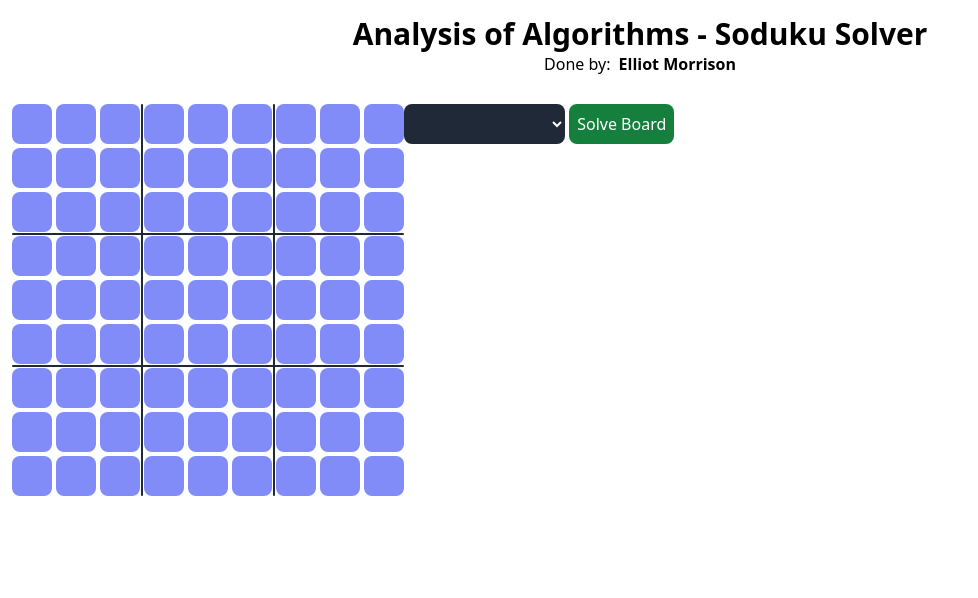
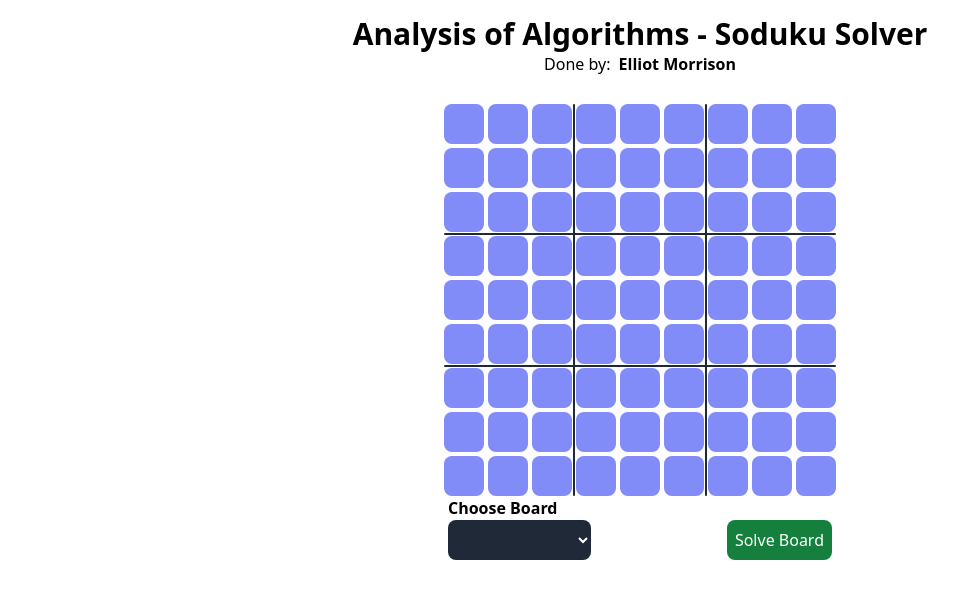
Before and after one commit to EM-CodeReever/AOA-Module-3-and-4, a SvelteKit app: page /soduku-solver in a window 1280 px wide. Shown: the top 598 px of the page, without its empty margins (0-978 px from the left). Built offline with nearby package versions, Linux system fonts and the light colour scheme.

Commit message:
code cleanup and logging data in console

```diff
--- a/src/lib/SodukuBoards.ts
+++ b/src/lib/SodukuBoards.ts
@@ -38,7 +38,7 @@ export let MEDIUM: number[][] = [
 ];
 
 //Another medium board
-export let MEDIUM2: number[][] = [
+export let EASY2: number[][] = [
     [0, 9, 4, 7, 0, 2, 0, 0, 0],
     [0, 0, 0, 0, 0, 9, 5, 0, 0],
     [3, 0, 8, 6, 0, 0, 0, 7, 0],
@@ -64,7 +64,7 @@ export let EASY: number[][] = [
 ];
 
 //Another easy board
-export let EASY2: number[][] = [
+export let MEDIUM2: number[][] = [
     [3, 0, 6, 5, 0, 8, 4, 0, 0],
 	[5, 2, 0, 0, 0, 0, 0, 0, 0],
 	[0, 8, 7, 0, 0, 0, 0, 3, 1],
--- a/src/routes/soduku-solver/+page.svelte
+++ b/src/routes/soduku-solver/+page.svelte
@@ -123,13 +123,17 @@ function setGrid(num: number){
 // Driver Code
 function main() {
 	// 0 means unassigned cells
+    const startTime = performance.now();
 	if (solveSudoku(grid, 0, 0)){
-        console.log("Solution");
-		console.log(grid);
         grid = grid;
+
     }else{
         console.log("no solution exists");
     }
+    const endTime = performance.now();
+    const elapsedTime = endTime - startTime;
+
+    console.log(`Execution time: ${elapsedTime} milliseconds`);
 }
 
 
@@ -142,7 +146,7 @@ function main() {
         <h1 class="text-3xl font-semibold">Analysis of Algorithms - Soduku Solver</h1>
         <p>Done by: <strong class="pl-1">Elliot Morrison</strong></p>
     </div>
-    <section class="w-full p-3 flex">
+    <section class="w-full p-3 flex justify-center items-center flex-col">
         <div class="grid grid-cols-9 gap-1 w-fit relative">
             {#each grid as row, i}
                 {#each row as cell, j}
@@ -157,9 +161,10 @@ function main() {
             <div class="rounded w-0.5 bg-gray-800 h-full absolute left-1/3 -translate-x-0.5"></div>
             <div class="rounded w-0.5 bg-gray-800 h-full absolute left-2/3 "></div>
         </div>
+        <div class="flex w-full max-w-sm items-end justify-between">
             <div>
-            <select bind:value={choice} class="bg-gray-800 text-white p-2 rounded-lg" on:change={()=>{setGrid(choice)}}>
-                <option selected disabled>Choose difficulty</option>
+                <h2 class="text font-semibold">Choose Board</h2>
+                <select bind:value={choice} class="bg-gray-800 text-white p-2 rounded-lg h-fit" on:change={()=>{setGrid(choice)}}>
                     <option value="0">AL_ESCARGOT</option>
                     <option value="1">MONSTER</option>
                     <option value="2">MEDIUM2</option>
@@ -167,8 +172,10 @@ function main() {
                     <option value="4">EASY</option>
                     <option value="5">EASY2</option>
                 </select>
+            </div>
 
-            <button class="bg-green-700 hover:bg-green-500 text-white p-2 rounded-lg" on:click={() => main()}>Solve Board</button>
+
+            <button class="bg-green-700 hover:bg-green-500 text-white h-fit p-2 rounded-lg" on:click={() => main()}>Solve Board</button>
         </div>
     </section>
 </section>
```
Lines whose indentation alone changed are shown as unchanged.
